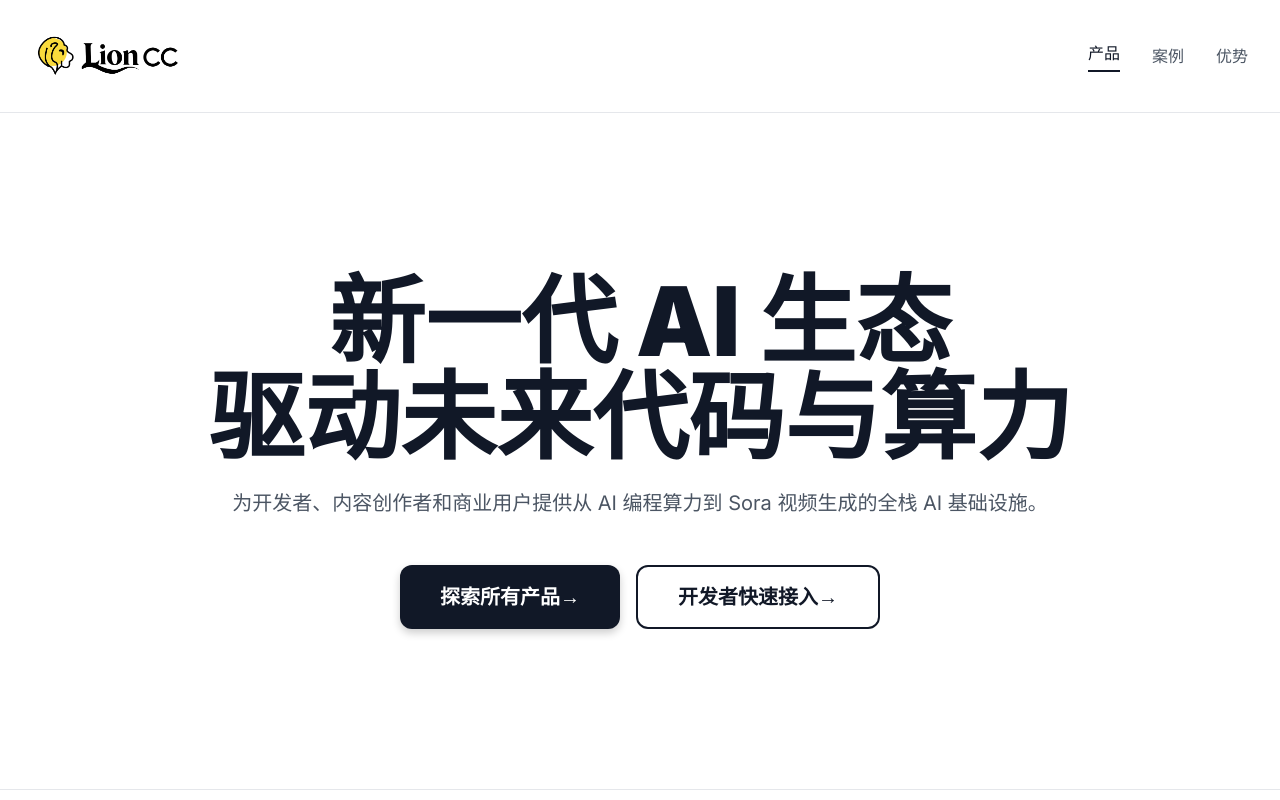
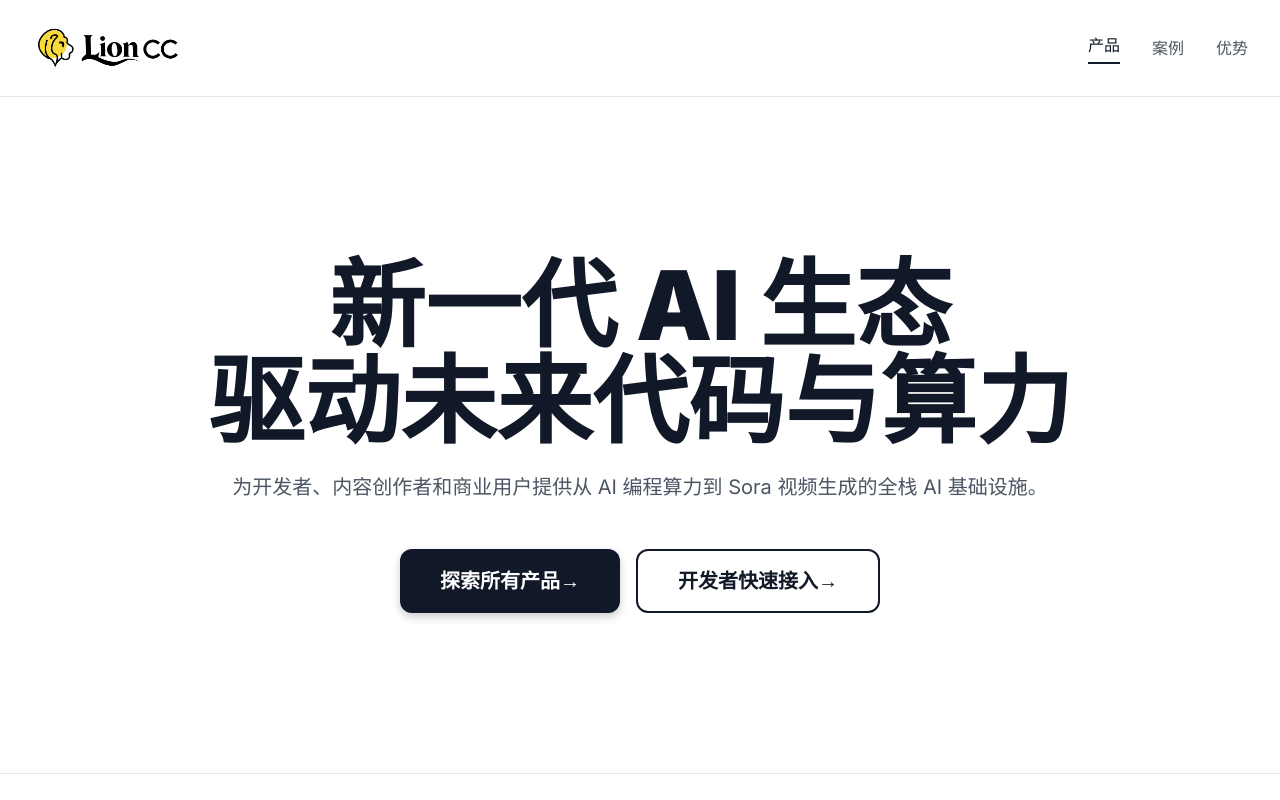
Before and after one commit to Jascenn/lioncc-website, a plain HTML site: page index.html in a window 1280 px wide. Shown: the top 800 px of the page. Drawn offline with nearby package versions, Linux system fonts and the light colour scheme; a web font is replaced by a local one.

Commit message:
Reduce navigation padding

```diff
--- a/index.html
+++ b/index.html
@@ -80,7 +80,7 @@
 
     <!-- 导航栏 (Header) -->
     <header class="sticky top-0 z-50 bg-white bg-opacity-95 backdrop-blur-sm border-b border-gray-200">
-        <div class="max-w-7xl mx-auto px-4 sm:px-6 lg:px-8 py-4">
+        <div class="max-w-7xl mx-auto px-4 sm:px-6 lg:px-8 py-2">
             <nav class="flex items-center justify-between" role="navigation" aria-label="主导航">
                 <!-- Logo -->
                 <a href="#" class="flex items-center" aria-label="LIONCC.AI 首页">
```
